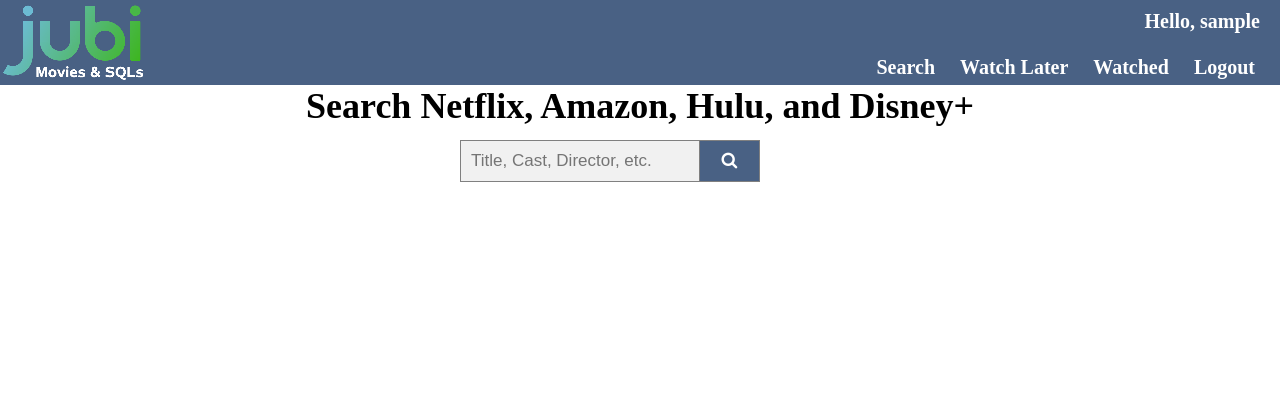
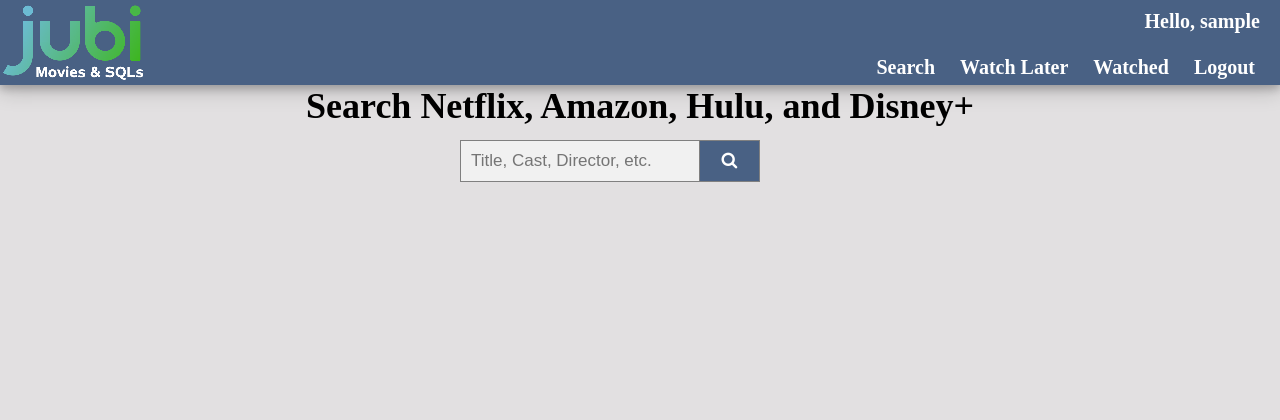
Before and after one commit to JamesMedved/DBM_Project, a Django app: page /jubi/search/ in a window 1280 px wide. Shown: the top 420 px of the page. Run offline with Django 4.2, Linux system fonts and the light colour scheme; the visitor is signed in with stand-in values (Sample User, id 1).

Commit message:
Style changes

```diff
--- a/website/mysite/mysite/settings.py
+++ b/website/mysite/mysite/settings.py
@@ -78,7 +78,7 @@ WSGI_APPLICATION = 'mysite.wsgi.application'
 DATABASES = {
     'default': {
         'ENGINE': 'django.db.backends.mysql',
-        'NAME': 'dbm_prj',
+        'NAME': 'dbsmproject',
         'USER': 'root',
         'PASSWORD': 'RooT1234@@',
         'HOST': 'localhost',
--- a/website/mysite/static/css/login.css
+++ b/website/mysite/static/css/login.css
@@ -2,7 +2,7 @@ body {
     margin:0;
     padding:0;
     height: 100%;
-    background-image: linear-gradient(rgb(40,55,82), white);
+    background: #E2E0E1;
     background-size: cover;
     background-position: center;
     height: 100vh;
--- a/website/mysite/static/css/register.css
+++ b/website/mysite/static/css/register.css
@@ -2,7 +2,7 @@ body {
     margin:0;
     padding:0;
     height: 100%;
-    background-image: linear-gradient(rgb(40,55,82), rgb());
+    background: #E2E0E1;
     background-size: cover;
     background-position: center;
     height: 100vh;
--- a/website/mysite/static/css/style.css
+++ b/website/mysite/static/css/style.css
@@ -1,5 +1,6 @@
 body {
   background-image: url('images/jubi_white.png') no-repeat top left;
+  background: #E2E0E1;
 }
 
 * {
@@ -46,6 +47,7 @@ body {
     font: sans-serif;
     background: rgb(73,97,132);
     padding: 0;
+    box-shadow: 0 4px 8px 0 rgba(0,0,0,0.2), 0 6px 20px 0 rgba(0,0,0,0.19);
   }
 
   ul{
```
